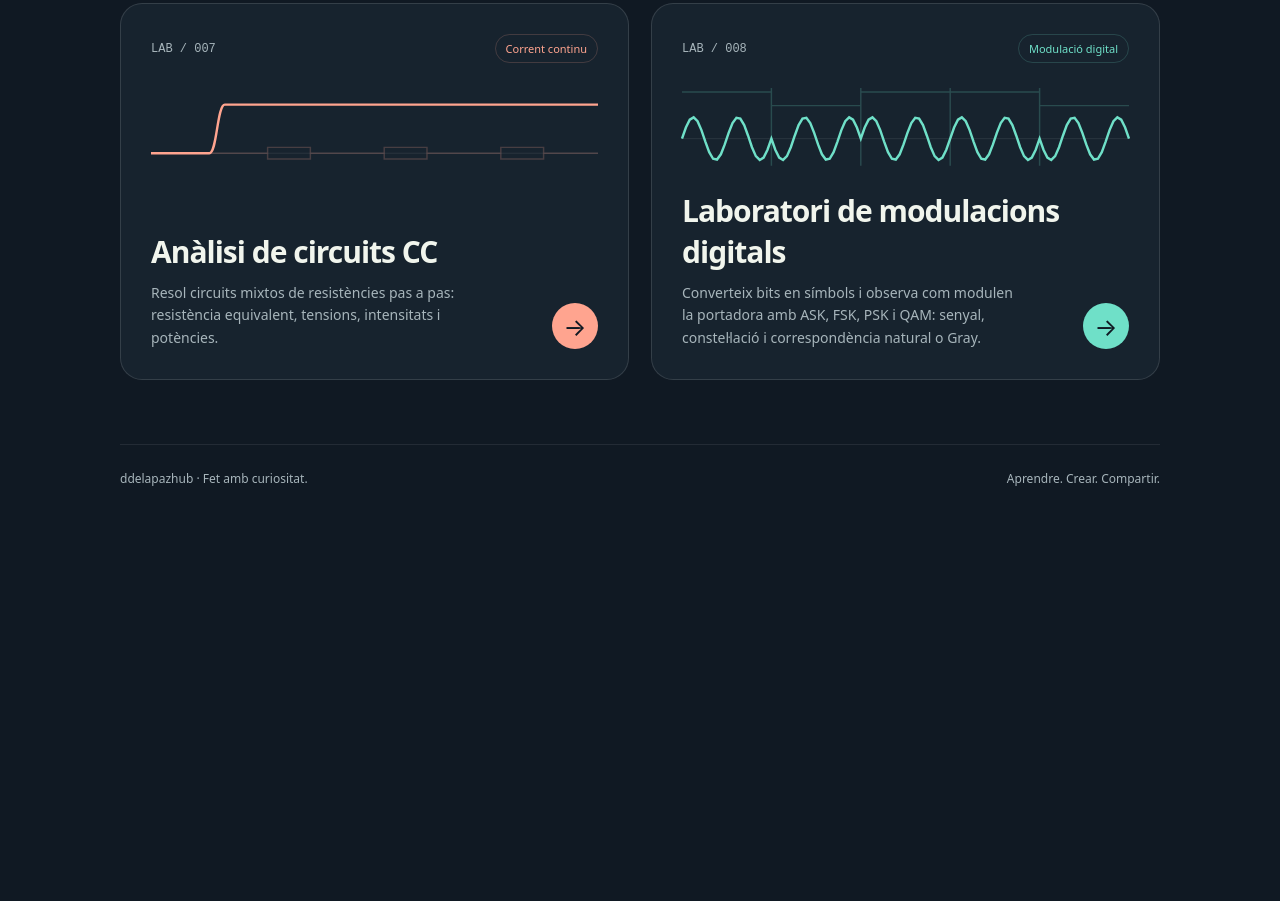
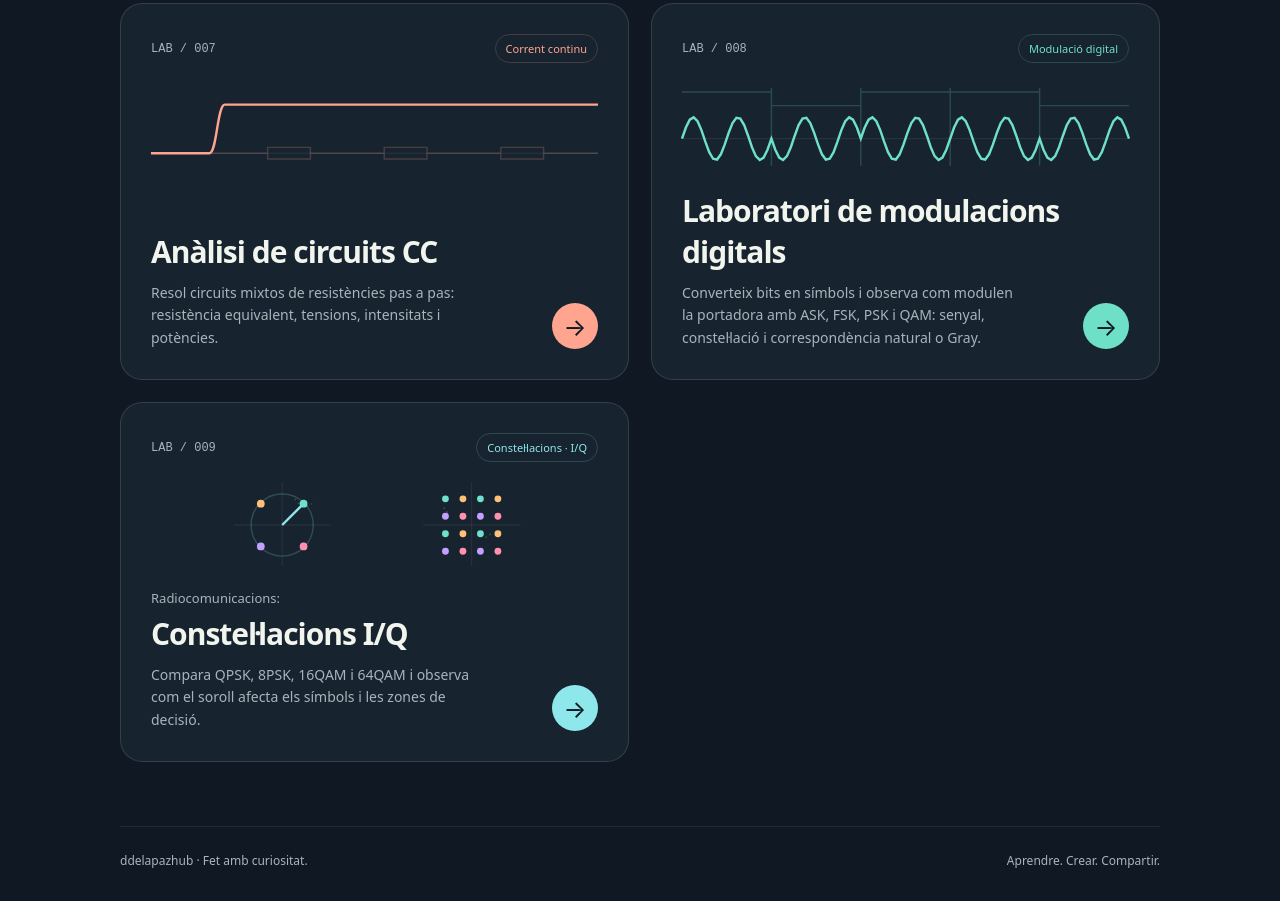
Before and after one commit to ddelapaz1/ddelapaz1.github.io, a plain HTML site: page index.html in a window 1280 px wide. Shown: the part 1653-2554 px from the top of the page. Before the commit the page ends 2171 px from the top, so only its background shows below. Drawn offline with Linux system fonts and the light colour scheme.

Commit message:
Afegeix la targeta de Constel·lacions I/Q al portal d’aplicacions

```diff
--- a/index.html
+++ b/index.html
@@ -495,6 +495,14 @@
     .app-mod:hover .signal { filter:drop-shadow(0 0 5px #6fe0c880); }
     .app-mod .tag { border-color:#6fe0c830; }
     .app-mod .ripple { background:#6fe0c835; }
+
+    .app-iq { --mint:#8ee8eb; }
+    .app-iq:hover { border-color:#8ee8eb80; }
+    .app-iq::before { background:radial-gradient(400px circle at var(--mx) var(--my),#8ee8eb16,transparent 70%); }
+    .app-iq .wave .ghost { stroke:#8ee8eb35; }
+    .app-iq:hover .signal { filter:drop-shadow(0 0 5px #8ee8eb80); }
+    .app-iq .tag { border-color:#8ee8eb30; }
+    .app-iq .ripple { background:#8ee8eb35; }
   </style>
 </head>
 
@@ -529,7 +537,7 @@
       <section class="reveal" aria-labelledby="apps-title">
         <div class="section-heading">
           <h2 id="apps-title">Les meves aplicacions</h2>
-          <span class="count">08 / EXPLORA</span>
+          <span class="count">09 / EXPLORA</span>
         </div>
 
         <ul class="apps">
@@ -713,6 +721,31 @@
               </div>
             </a>
           </li>
+          <li>
+            <a class="app app-iq" href="/contelacions_iq/" aria-labelledby="iq-title" aria-describedby="iq-desc">
+              <div class="card-top">
+                <span>LAB / 009</span>
+                <span class="tag">Constel·lacions · I/Q</span>
+              </div>
+              <svg class="wave" viewBox="0 0 460 95" aria-hidden="true">
+                <path d="M85 47H185 M135 3V89 M280 47H380 M330 3V89" stroke="#ffffff15" />
+                <circle class="ghost" cx="135" cy="47" r="32" />
+                <path class="signal" pathLength="900" d="M135 47L157 25" />
+                <g fill="#70e0cc"><circle cx="157" cy="25" r="4" /><circle cx="303" cy="20" r="3.5" /><circle cx="339" cy="20" r="3.5" /><circle cx="303" cy="56" r="3.5" /><circle cx="339" cy="56" r="3.5" /></g>
+                <g fill="#ffc075"><circle cx="113" cy="25" r="4" /><circle cx="321" cy="20" r="3.5" /><circle cx="357" cy="20" r="3.5" /><circle cx="321" cy="56" r="3.5" /><circle cx="357" cy="56" r="3.5" /></g>
+                <g fill="#c2a0ff"><circle cx="113" cy="69" r="4" /><circle cx="303" cy="38" r="3.5" /><circle cx="339" cy="38" r="3.5" /><circle cx="303" cy="74" r="3.5" /><circle cx="339" cy="74" r="3.5" /></g>
+                <g fill="#ff91ae"><circle cx="157" cy="69" r="4" /><circle cx="321" cy="38" r="3.5" /><circle cx="357" cy="38" r="3.5" /><circle cx="321" cy="74" r="3.5" /><circle cx="357" cy="74" r="3.5" /></g>
+                <path class="ghost" d="M148 20l5 6 M160 28l6-3 M301 29l5 6 M344 60l6-4" stroke-dasharray="2 3" />
+              </svg>
+              <div class="card-bottom">
+                <div>
+                  <h3 id="iq-title"><small>Radiocomunicacions:</small>Constel·lacions I/Q</h3>
+                  <p id="iq-desc">Compara QPSK, 8PSK, 16QAM i 64QAM i observa com el soroll afecta els símbols i les zones de decisió.</p>
+                </div>
+                <span class="arrow" aria-hidden="true">→</span>
+              </div>
+            </a>
+          </li>
         </ul>
       </section>
     </main>
```
